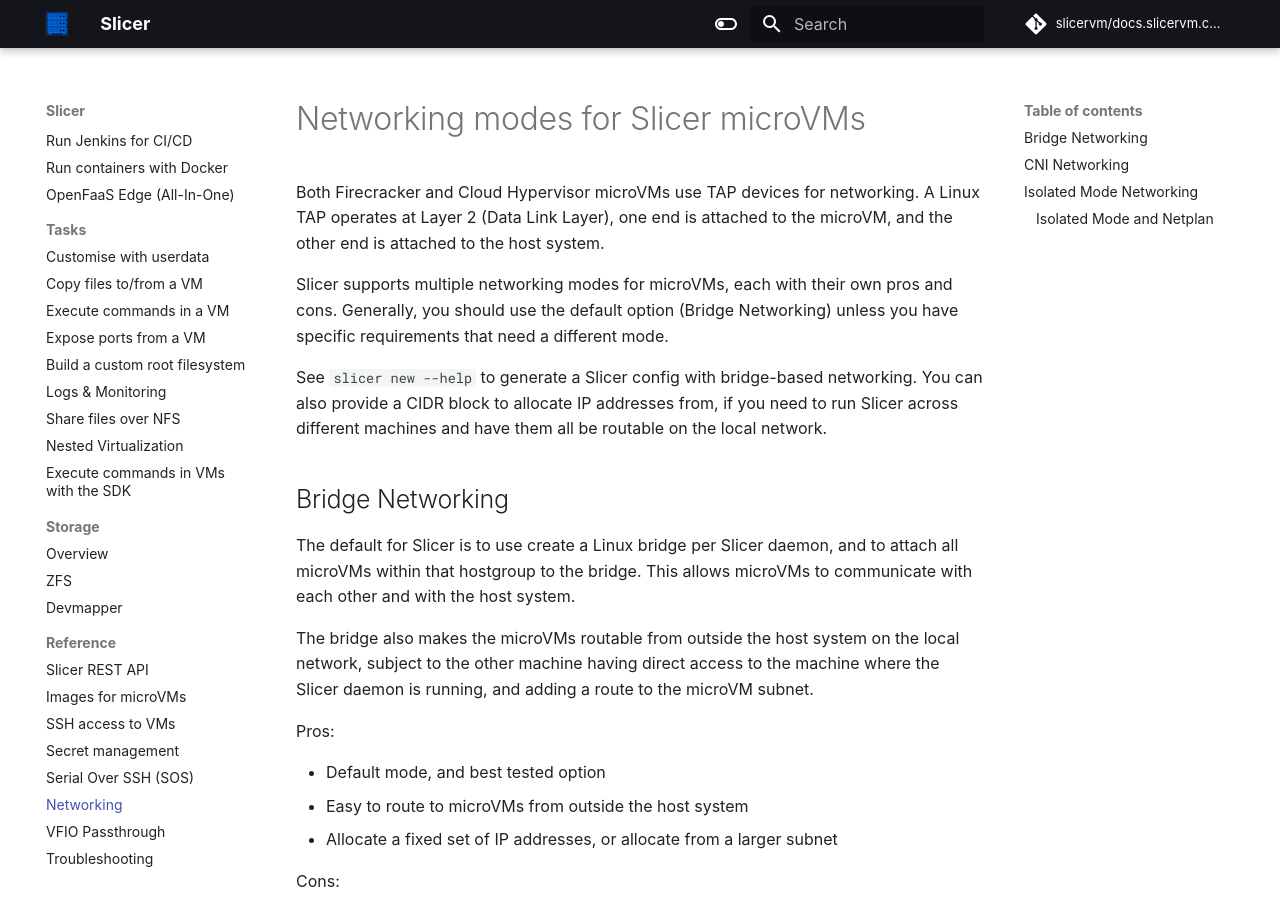
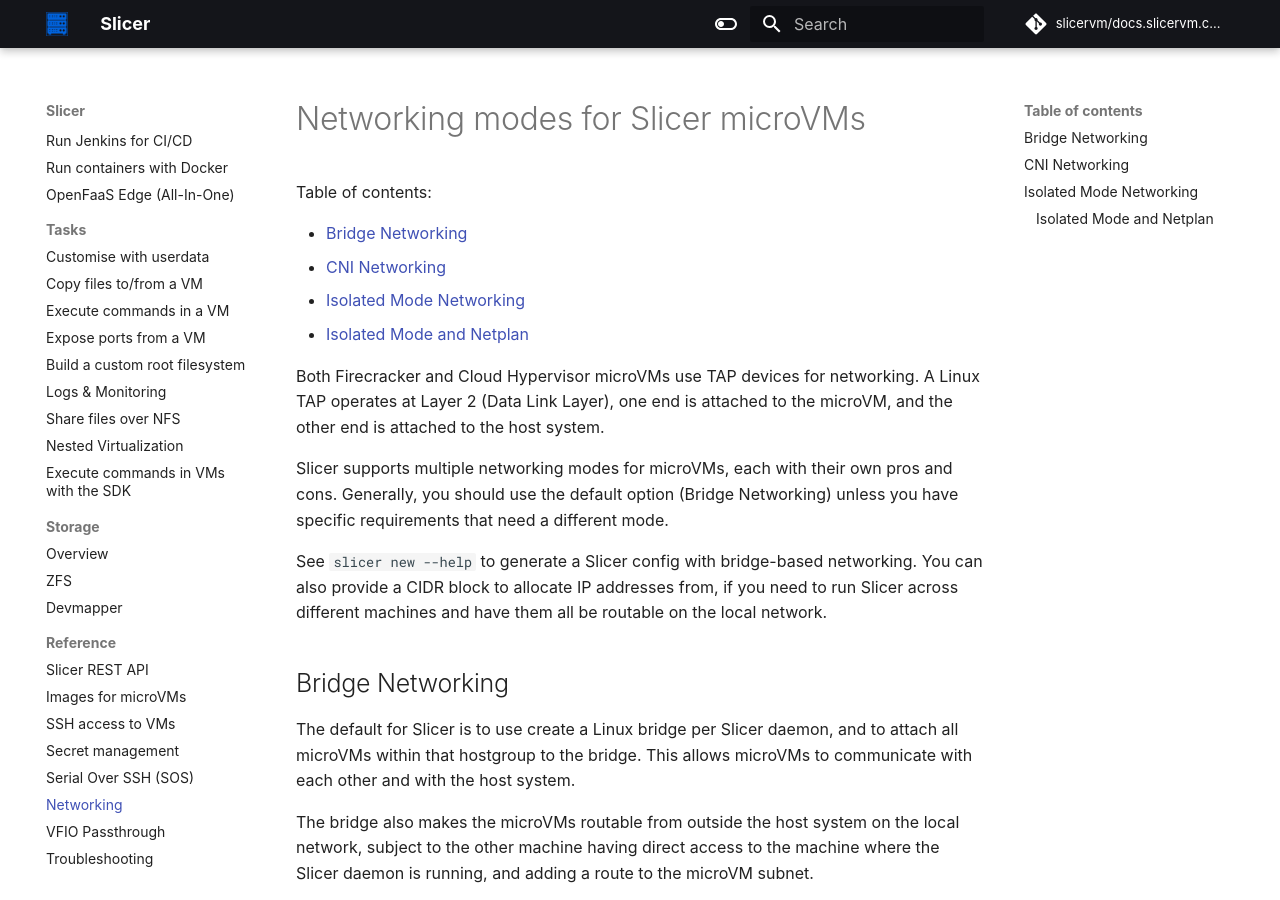
Before and after one commit to slicervm/docs.slicervm.com, an MkDocs documentation site: the page built from docs/reference/networking.md, in a window 1280 px wide and 900 px high. Built offline with MkDocs 1.6.1 and Material for MkDocs 9.7.7, drawn with Linux system fonts in a browser that asks for light colours; some web fonts are replaced; comment, search, counter and statistics services are not loaded.

Commit message:
Remove vmtap and add ToC
Signed-off-by: Alex Ellis (OpenFaaS Ltd) <alexellis2@gmail.com>

```diff
--- a/docs/reference/networking.md
+++ b/docs/reference/networking.md
@@ -1,4 +1,11 @@
 # Networking modes for Slicer microVMs
+
+Table of contents:
+
+* [Bridge Networking](#bridge-networking)
+* [CNI Networking](#cni-networking)
+* [Isolated Mode Networking](#isolated-mode-networking)
+* [Isolated Mode and Netplan](#isolated-mode-and-netplan)
 
 Both Firecracker and Cloud Hypervisor microVMs use TAP devices for networking. A Linux TAP operates at Layer 2 (Data Link Layer), one end is attached to the microVM, and the other end is attached to the host system.
 
```
Also changed, not shown: other parts of docs/reference/networking.md (+0 -1 lines).
